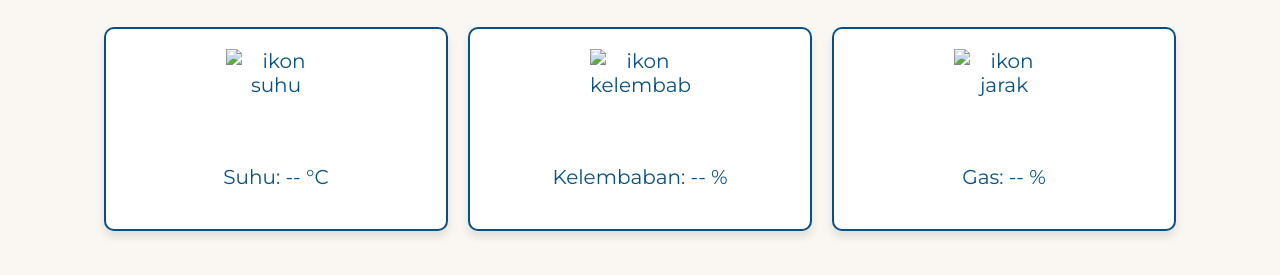
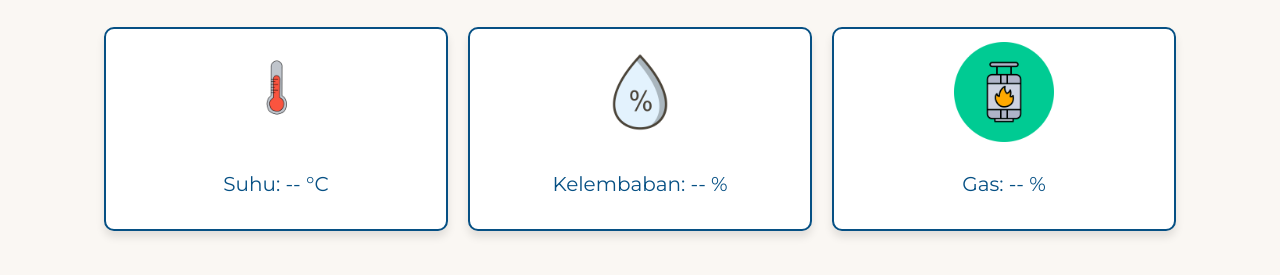
Before and after one commit to rizkymaulana112/monitoring, a plain HTML site: page index.html in a window 1280 px wide. Shown: the part 83-358 px from the top of the page. Drawn offline with Linux system fonts and the light colour scheme; the site is published under a folder, as on GitHub Pages, so addresses that start at the root find nothing; no server answers.

Commit message:
Update index.html

```diff
--- a/index.html
+++ b/index.html
@@ -14,17 +14,17 @@
 
   <div class="data">
     <div class="box">
-      <img src="/gambar/termometer.png" alt="ikon suhu" class="ikon-box" />
+      <img src="gambar/termometer.png" alt="ikon suhu" class="ikon-box" />
       <p id="nilai_suhu">Suhu: -- °C</p>
     </div>
 
     <div class="box">
-      <img src="/gambar/kelembaban.png" alt="ikon kelembaban" class="ikon-box" />
+      <img src="gambar/kelembaban.png" alt="ikon kelembaban" class="ikon-box" />
       <p id="nilai_kelembaban">Kelembaban: -- %</p>
     </div>
 
     <div class="box">
-      <img src="/gambar/gas.png" alt="ikon jarak" class="ikon-box" />
+      <img src="gambar/gas.png" alt="ikon jarak" class="ikon-box" />
       <p id="nilai_jarak">Gas: -- %</p>
     </div>
   </div>
```
